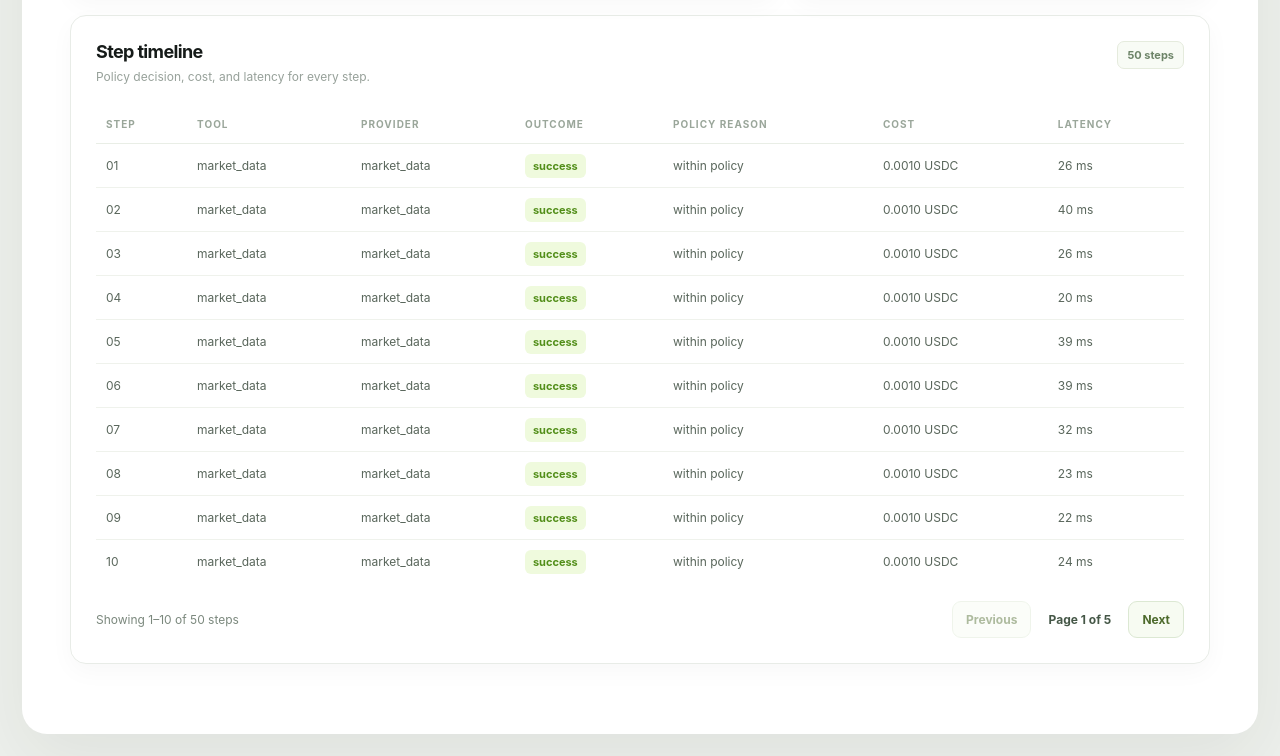
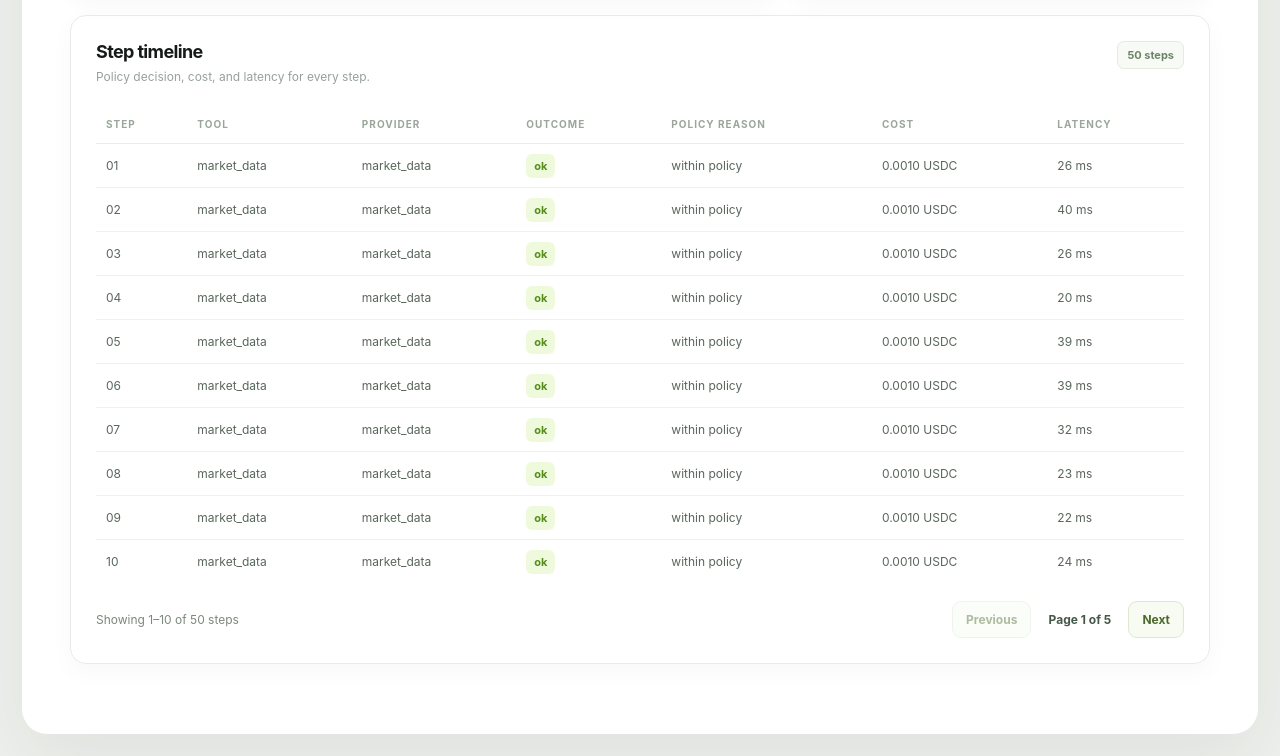
Before and after one commit to AnaCelia1827/hackathon-superteam, a website: page apps/dashboard/index.html in a window 1280 px wide. Shown: the part 1276-2032 px from the top of the page. Drawn offline with Linux system fonts and the light colour scheme; no server answers.

Commit message:
Unify StepRecord outcome vocabulary across contracts, runtime, ledger and dashboard
- Single StepRecord contract: drop the redundant step_record.schema.json
  (on-chain mirror is described by the canonical schema's comments instead).
- Adopt on-chain outcome vocabulary ok/error/timeout/denied everywhere;
  cache_hit is now a boolean only, never an outcome.
- Ledger parseStep/types, anchor-chain.ts outcome map {ok:0,error:1,timeout:2,denied:3},
  runtime emissions, runtime tests and dashboard fixtures/CSS updated in lockstep.
- Enforce cost=0 when cache_hit in the schema (mirrors CacheHitMustBeFree).

```diff
--- a/apps/dashboard/data/mock-50.json
+++ b/apps/dashboard/data/mock-50.json
@@ -26,7 +26,7 @@
       "step_index": 0,
       "tool": "market_data",
       "provider": "market_data",
-      "outcome": "success",
+      "outcome": "ok",
       "reason": "within_policy",
       "cost_usdc_base_units": 1000,
       "provider_latency_ms": 26,
@@ -42,7 +42,7 @@
       "step_index": 1,
       "tool": "market_data",
       "provider": "market_data",
-      "outcome": "success",
+      "outcome": "ok",
       "reason": "within_policy",
       "cost_usdc_base_units": 1000,
       "provider_latency_ms": 40,
@@ -58,7 +58,7 @@
       "step_index": 2,
       "tool": "market_data",
       "provider": "market_data",
-      "outcome": "success",
+      "outcome": "ok",
       "reason": "within_policy",
       "cost_usdc_base_units": 1000,
       "provider_latency_ms": 26,
@@ -74,7 +74,7 @@
       "step_index": 3,
       "tool": "market_data",
       "provider": "market_data",
-      "outcome": "success",
+      "outcome": "ok",
       "reason": "within_policy",
       "cost_usdc_base_units": 1000,
       "provider_latency_ms": 20,
@@ -90,7 +90,7 @@
       "step_index": 4,
       "tool": "market_data",
       "provider": "market_data",
-      "outcome": "success",
+      "outcome": "ok",
       "reason": "within_policy",
       "cost_usdc_base_units": 1000,
       "provider_latency_ms": 39,
@@ -106,7 +106,7 @@
       "step_index": 5,
       "tool": "market_data",
       "provider": "market_data",
-      "outcome": "success",
+      "outcome": "ok",
       "reason": "within_policy",
       "cost_usdc_base_units": 1000,
       "provider_latency_ms": 39,
@@ -122,7 +122,7 @@
       "step_index": 6,
       "tool": "market_data",
       "provider": "market_data",
-      "outcome": "success",
+      "outcome": "ok",
       "reason": "within_policy",
       "cost_usdc_base_units": 1000,
       "provider_latency_ms": 32,
@@ -138,7 +138,7 @@
       "step_index": 7,
       "tool": "market_data",
       "provider": "market_data",
-      "outcome": "success",
+      "outcome": "ok",
       "reason": "within_policy",
       "cost_usdc_base_units": 1000,
       "provider_latency_ms": 23,
@@ -154,7 +154,7 @@
       "step_index": 8,
       "tool": "market_data",
       "provider": "market_data",
-      "outcome": "success",
+      "outcome": "ok",
       "reason": "within_policy",
       "cost_usdc_base_units": 1000,
       "provider_latency_ms": 22,
@@ -170,7 +170,7 @@
       "step_index": 9,
       "tool": "market_data",
       "provider": "market_data",
-      "outcome": "success",
+      "outcome": "ok",
       "reason": "within_policy",
       "cost_usdc_base_units": 1000,
       "provider_latency_ms": 24,
@@ -186,7 +186,7 @@
       "step_index": 10,
       "tool": "market_data",
       "provider": "market_data",
-      "outcome": "success",
+      "outcome": "ok",
       "reason": "within_policy",
       "cost_usdc_base_units": 1000,
       "provider_latency_ms": 36,
@@ -202,7 +202,7 @@
       "step_index": 11,
       "tool": "market_data",
       "provider": "market_data",
-      "outcome": "success",
+      "outcome": "ok",
       "reason": "within_policy",
       "cost_usdc_base_units": 1000,
       "provider_latency_ms": 37,
@@ -218,7 +218,7 @@
       "step_index": 12,
       "tool": "market_data",
       "provider": "market_data",
-      "outcome": "success",
+      "outcome": "ok",
       "reason": "within_policy",
       "cost_usdc_base_units": 1000,
       "provider_latency_ms": 22,
@@ -234,7 +234,7 @@
       "step_index": 13,
       "tool": "market_data",
       "provider": "market_data",
-      "outcome": "success",
+      "outcome": "ok",
       "reason": "within_policy",
       "cost_usdc_base_units": 1000,
       "provider_latency_ms": 35,
@@ -250,7 +250,7 @@
       "step_index": 14,
       "tool": "market_data",
       "provider": "market_data",
-      "outcome": "success",
+      "outcome": "ok",
       "reason": "within_policy",
       "cost_usdc_base_units": 1000,
       "provider_latency_ms": 20,
@@ -266,7 +266,7 @@
       "step_index": 15,
       "tool": "market_data",
       "provider": "market_data",
-      "outcome": "success",
+      "outcome": "ok",
       "reason": "within_policy",
       "cost_usdc_base_units": 1000,
       "provider_latency_ms": 35,
@@ -282,7 +282,7 @@
       "step_index": 16,
       "tool": "market_data",
       "provider": "market_data",
-      "outcome": "success",
+      "outcome": "ok",
       "reason": "within_policy",
       "cost_usdc_base_units": 1000,
       "provider_latency_ms": 40,
@@ -298,7 +298,7 @@
       "step_index": 17,
       "tool": "market_data",
       "provider": "market_data",
-      "outcome": "success",
+      "outcome": "ok",
       "reason": "within_policy",
       "cost_usdc_base_units": 1000,
       "provider_latency_ms": 24,
@@ -314,7 +314,7 @@
       "step_index": 18,
       "tool": "market_data",
       "provider": "market_data",
-      "outcome": "success",
+      "outcome": "ok",
       "reason": "within_policy",
       "cost_usdc_base_units": 1000,
       "provider_latency_ms": 26,
@@ -330,7 +330,7 @@
       "step_index": 19,
       "tool": "market_data",
       "provider": "market_data",
-      "outcome": "success",
+      "outcome": "ok",
       "reason": "within_policy",
       "cost_usdc_base_units": 1000,
       "provider_latency_ms": 37,
@@ -346,7 +346,7 @@
       "step_index": 20,
       "tool": "news_search",
       "provider": "news",
-      "outcome": "success",
+      "outcome": "ok",
       "reason": "within_policy",
       "cost_usdc_base_units": 800,
       "provider_latency_ms": 50,
@@ -362,7 +362,7 @@
       "step_index": 21,
       "tool": "news_search",
       "provider": "news",
-      "outcome": "success",
+      "outcome": "ok",
       "reason": "within_policy",
       "cost_usdc_base_units": 800,
       "provider_latency_ms": 52,
@@ -378,7 +378,7 @@
       "step_index": 22,
       "tool": "news_search",
       "provider": "news",
-      "outcome": "success",
+      "outcome": "ok",
       "reason": "within_policy",
       "cost_usdc_base_units": 800,
       "provider_latency_ms": 49,
@@ -394,7 +394,7 @@
       "step_index": 23,
       "tool": "news_search",
       "provider": "news",
-      "outcome": "success",
+      "outcome": "ok",
       "reason": "within_policy",
       "cost_usdc_base_units": 800,
       "provider_latency_ms": 52,
@@ -410,7 +410,7 @@
       "step_index": 24,
       "tool": "news_search",
       "provider": "news",
-      "outcome": "success",
+      "outcome": "ok",
       "reason": "within_policy",
       "cost_usdc_base_units": 800,
       "provider_latency_ms": 44,
@@ -426,7 +426,7 @@
       "step_index": 25,
       "tool": "news_search",
       "provider": "news",
-      "outcome": "success",
+      "outcome": "ok",
       "reason": "within_policy",
       "cost_usdc_base_units": 800,
       "provider_latency_ms": 30,
@@ -442,7 +442,7 @@
       "step_index": 26,
       "tool": "news_search",
       "provider": "news",
-      "outcome": "success",
+      "outcome": "ok",
       "reason": "within_policy",
       "cost_usdc_base_units": 800,
       "provider_latency_ms": 65,
@@ -458,7 +458,7 @@
       "step_index": 27,
       "tool": "news_search",
       "provider": "news",
-      "outcome": "success",
+      "outcome": "ok",
       "reason": "within_policy",
       "cost_usdc_base_units": 800,
       "provider_latency_ms": 36,
@@ -474,7 +474,7 @@
       "step_index": 28,
       "tool": "news_search",
       "provider": "news",
-      "outcome": "success",
+      "outcome": "ok",
       "reason": "within_policy",
       "cost_usdc_base_units": 800,
       "provider_latency_ms": 37,
@@ -490,7 +490,7 @@
       "step_index": 29,
       "tool": "news_search",
       "provider": "news",
-      "outcome": "success",
+      "outcome": "ok",
       "reason": "within_policy",
       "cost_usdc_base_units": 800,
       "provider_latency_ms": 61,
@@ -506,7 +506,7 @@
       "step_index": 30,
       "tool": "inference",
       "provider": "inference",
-      "outcome": "success",
+      "outcome": "ok",
       "reason": "within_policy",
       "cost_usdc_base_units": 2000,
       "provider_latency_ms": 95,
@@ -522,7 +522,7 @@
       "step_index": 31,
       "tool": "inference",
       "provider": "inference",
-      "outcome": "success",
+      "outcome": "ok",
       "reason": "within_policy",
       "cost_usdc_base_units": 2000,
       "provider_latency_ms": 101,
@@ -538,7 +538,7 @@
       "step_index": 32,
       "tool": "inference",
       "provider": "inference",
-      "outcome": "success",
+      "outcome": "ok",
       "reason": "within_policy",
       "cost_usdc_base_units": 2000,
       "provider_latency_ms": 82,
@@ -554,7 +554,7 @@
       "step_index": 33,
       "tool": "inference",
       "provider": "inference",
-      "outcome": "success",
+      "outcome": "ok",
       "reason": "within_policy",
       "cost_usdc_base_units": 2000,
       "provider_latency_ms": 118,
@@ -570,7 +570,7 @@
       "step_index": 34,
       "tool": "inference",
       "provider": "inference",
-      "outcome": "success",
+      "outcome": "ok",
       "reason": "within_policy",
       "cost_usdc_base_units": 2000,
       "provider_latency_ms": 97,
@@ -586,7 +586,7 @@
       "step_index": 35,
       "tool": "inference",
       "provider": "inference",
-      "outcome": "success",
+      "outcome": "ok",
       "reason": "within_policy",
       "cost_usdc_base_units": 2000,
       "provider_latency_ms": 139,
@@ -602,7 +602,7 @@
       "step_index": 36,
       "tool": "inference",
       "provider": "inference",
-      "outcome": "success",
+      "outcome": "ok",
       "reason": "within_policy",
       "cost_usdc_base_units": 2000,
       "provider_latency_ms": 128,
@@ -618,7 +618,7 @@
       "step_index": 37,
       "tool": "inference",
       "provider": "inference",
-      "outcome": "success",
+      "outcome": "ok",
       "reason": "within_policy",
       "cost_usdc_base_units": 2000,
       "provider_latency_ms": 121,
@@ -634,7 +634,7 @@
       "step_index": 38,
       "tool": "inference",
       "provider": "inference",
-      "outcome": "success",
+      "outcome": "ok",
       "reason": "within_policy",
       "cost_usdc_base_units": 2000,
       "provider_latency_ms": 91,
@@ -650,7 +650,7 @@
       "step_index": 39,
       "tool": "inference",
       "provider": "inference",
-      "outcome": "success",
+      "outcome": "ok",
       "reason": "within_policy",
       "cost_usdc_base_units": 2000,
       "provider_latency_ms": 95,
@@ -666,7 +666,7 @@
       "step_index": 40,
       "tool": "inference",
       "provider": "inference",
-      "outcome": "success",
+      "outcome": "ok",
       "reason": "within_policy",
       "cost_usdc_base_units": 2000,
       "provider_latency_ms": 82,
@@ -682,7 +682,7 @@
       "step_index": 41,
       "tool": "inference",
       "provider": "inference",
-      "outcome": "success",
+      "outcome": "ok",
       "reason": "within_policy",
       "cost_usdc_base_units": 2000,
       "provider_latency_ms": 121,
@@ -698,7 +698,7 @@
       "step_index": 42,
       "tool": "inference",
       "provider": "inference",
-      "outcome": "success",
+      "outcome": "ok",
       "reason": "within_policy",
       "cost_usdc_base_units": 2000,
       "provider_latency_ms": 99,
@@ -714,7 +714,7 @@
       "step_index": 43,
       "tool": "inference",
       "provider": "inference",
-      "outcome": "success",
+      "outcome": "ok",
       "reason": "within_policy",
       "cost_usdc_base_units": 2000,
       "provider_latency_ms": 82,
@@ -730,7 +730,7 @@
       "step_index": 44,
       "tool": "inference",
       "provider": "inference",
-      "outcome": "success",
+      "outcome": "ok",
       "reason": "within_policy",
       "cost_usdc_base_units": 2000,
       "provider_latency_ms": 121,
@@ -746,7 +746,7 @@
       "step_index": 45,
       "tool": "coordination",
       "provider": "internal",
-      "outcome": "success",
+      "outcome": "ok",
       "reason": "within_policy",
       "cost_usdc_base_units": 0,
       "provider_latency_ms": 2,
@@ -762,7 +762,7 @@
       "step_index": 46,
       "tool": "coordination",
       "provider": "internal",
-      "outcome": "success",
+      "outcome": "ok",
       "reason": "within_policy",
       "cost_usdc_base_units": 0,
       "provider_latency_ms": 2,
@@ -778,7 +778,7 @@
       "step_index": 47,
       "tool": "coordination",
       "provider": "internal",
-      "outcome": "success",
+      "outcome": "ok",
       "reason": "within_policy",
       "cost_usdc_base_units": 0,
       "provider_latency_ms": 1,
@@ -794,7 +794,7 @@
       "step_index": 48,
       "tool": "coordination",
       "provider": "internal",
-      "outcome": "success",
+      "outcome": "ok",
       "reason": "within_policy",
       "cost_usdc_base_units": 0,
       "provider_latency_ms": 2,
@@ -810,7 +810,7 @@
       "step_index": 49,
       "tool": "coordination",
       "provider": "internal",
-      "outcome": "success",
+      "outcome": "ok",
       "reason": "within_policy",
       "cost_usdc_base_units": 0,
       "provider_latency_ms": 3,
--- a/apps/dashboard/data/settled-sandbox.json
+++ b/apps/dashboard/data/settled-sandbox.json
@@ -21,8 +21,8 @@
     "retry_count": 0
   },
   "events": [
-    {"version": 1, "session_id": "4Vnh3sjFFBVnLY3eZfZoTT2SvueETxpCs1KcVvwKJsMY", "step_index": 0, "tool": "MPP voucher", "provider": "market_data", "outcome": "success", "reason": "voucher_committed", "cost_usdc_base_units": 1250, "provider_latency_ms": null, "looprail_overhead_ms": null, "cache_hit": false, "retry_count": 0, "retry_backoff_ms": 0, "occurred_at": null},
-    {"version": 1, "session_id": "4Vnh3sjFFBVnLY3eZfZoTT2SvueETxpCs1KcVvwKJsMY", "step_index": 1, "tool": "MPP voucher", "provider": "market_data", "outcome": "success", "reason": "voucher_committed", "cost_usdc_base_units": 750, "provider_latency_ms": null, "looprail_overhead_ms": null, "cache_hit": false, "retry_count": 0, "retry_backoff_ms": 0, "occurred_at": null}
+    {"version": 1, "session_id": "4Vnh3sjFFBVnLY3eZfZoTT2SvueETxpCs1KcVvwKJsMY", "step_index": 0, "tool": "MPP voucher", "provider": "market_data", "outcome": "ok", "reason": "voucher_committed", "cost_usdc_base_units": 1250, "provider_latency_ms": null, "looprail_overhead_ms": null, "cache_hit": false, "retry_count": 0, "retry_backoff_ms": 0, "occurred_at": null},
+    {"version": 1, "session_id": "4Vnh3sjFFBVnLY3eZfZoTT2SvueETxpCs1KcVvwKJsMY", "step_index": 1, "tool": "MPP voucher", "provider": "market_data", "outcome": "ok", "reason": "voucher_committed", "cost_usdc_base_units": 750, "provider_latency_ms": null, "looprail_overhead_ms": null, "cache_hit": false, "retry_count": 0, "retry_backoff_ms": 0, "occurred_at": null}
   ],
   "receipts": [
     {"provider": "market_data", "provider_id": "market_data", "channel_id": "4Vnh3sjFFBVnLY3eZfZoTT2SvueETxpCs1KcVvwKJsMY", "usdc_deposited": 60000, "usdc_spent": 2000, "usdc_refunded": 58000, "settlements": 1, "signature": "4Nsp59i3xDohh2ZiTkXWjmwDaZY2x4TY2rua5HwZj9G8ARSy2ioh7iERS3NyGZF43np72BXpisnNs6NHV9z4HtRc", "simulated": false, "network": "surfpool-sandbox", "confirmation_status": "finalized", "slot": 454713702}
--- a/apps/dashboard/styles.css
+++ b/apps/dashboard/styles.css
@@ -95,8 +95,8 @@ th { padding: 13px 10px; border-bottom: 1px solid #e9eee6; color: #9aa69a; font-
 td { padding: 14px 10px; border-bottom: 1px solid #eff2ec; color: #59665b; }
 tr:last-child td { border-bottom: 0; }
 .outcome { padding: 5px 8px; border-radius: 6px; font-size: 11px; font-weight: 700; }
-.outcome.success { background: #effadd; color: #528e19; }
-.outcome.error, .outcome.denied { background: #fff0e8; color: #b46a42; }
+.outcome.ok { background: #effadd; color: #528e19; }
+.outcome.error, .outcome.denied, .outcome.timeout { background: #fff0e8; color: #b46a42; }
 .table-pagination { display: flex; justify-content: space-between; align-items: center; gap: 12px; padding-top: 18px; color: #7b887d; font-size: 12px; }
 .pagination-actions { display: flex; align-items: center; gap: 11px; }
 .pagination-actions button { border-color: #dce8d3; background: #f7fbf2; color: #4c692b; cursor: pointer; }
@@ -138,8 +138,8 @@ html[data-theme="dark"] .highlight-panel h2 { color: #161b19; }
 html[data-theme="dark"] .bar-track { background: #324039; }
 html[data-theme="dark"] dl div, html[data-theme="dark"] th, html[data-theme="dark"] td { border-color: #2d3b32; }
 html[data-theme="dark"] th { color: #a8b8aa; }
-html[data-theme="dark"] .outcome.success { background: #29442a; color: #c0f19b; }
-html[data-theme="dark"] .outcome.error, html[data-theme="dark"] .outcome.denied { background: #4b322b; color: #f3b092; }
+html[data-theme="dark"] .outcome.ok { background: #29442a; color: #c0f19b; }
+html[data-theme="dark"] .outcome.error, html[data-theme="dark"] .outcome.denied, html[data-theme="dark"] .outcome.timeout { background: #4b322b; color: #f3b092; }
 html[data-theme="dark"] .pagination-actions span { color: #d1dfd1; }
 @media (max-width: 1050px) {
   .site-header { padding: 18px 28px; }
--- a/apps/ledger/src/anchor-chain.ts
+++ b/apps/ledger/src/anchor-chain.ts
@@ -55,7 +55,7 @@ export async function anchorChainFromEnv(): Promise<ChainPort> {
       const tool = input.tools.indexOf(step.tool);
       const provider = input.providers.indexOf(step.provider);
       if (tool < 0 || provider < 0) throw new Error("Unknown tool or provider");
-      const outcome = { success: 0, error: 1, denied: 3, cache_hit: 0 }[step.outcome];
+      const outcome = { ok: 0, error: 1, timeout: 2, denied: 3 }[step.outcome];
       return (erProgram.methods as any)
         .recordStep(owner.publicKey, [...Buffer.from(input.session_id, "hex")], step.step_index, tool, provider, new anchor.BN(step.cost_usdc_base_units), step.provider_latency_ms, outcome, step.cache_hit)
         .accounts({ authority: authority.publicKey, session: pda(address) }).rpc();
--- a/apps/ledger/src/ledger.ts
+++ b/apps/ledger/src/ledger.ts
@@ -33,7 +33,7 @@ export function parseOpen(value: unknown): OpenSession {
 export function parseStep(value: unknown, sessionId: string): Step {
   if (!object(value) || value.version !== 1 || value.session_id !== sessionId ||
       !integer(value.step_index, 0xffffffff) || !str(value.tool) || !str(value.provider) ||
-      !["success", "error", "denied", "cache_hit"].includes(String(value.outcome)) ||
+      !["ok", "error", "timeout", "denied"].includes(String(value.outcome)) ||
       !integer(value.cost_usdc_base_units) || !integer(value.provider_latency_ms, 0xffffffff) ||
       !(value.looprail_overhead_ms === null || integer(value.looprail_overhead_ms, 0xffffffff)) ||
       typeof value.cache_hit !== "boolean" || !str(value.occurred_at) ||
--- a/apps/ledger/src/types.ts
+++ b/apps/ledger/src/types.ts
@@ -4,7 +4,7 @@ export type Step = {
   step_index: number;
   tool: string;
   provider: string;
-  outcome: "success" | "error" | "denied" | "cache_hit";
+  outcome: "ok" | "error" | "timeout" | "denied";
   cost_usdc_base_units: number;
   provider_latency_ms: number;
   looprail_overhead_ms: number | null;
--- a/packages/contracts/examples/step-record.example.json
+++ b/packages/contracts/examples/step-record.example.json
@@ -4,7 +4,7 @@
   "step_index": 0,
   "tool": "market_data",
   "provider": "market_data",
-  "outcome": "success",
+  "outcome": "ok",
   "reason": "within_policy",
   "cost_usdc_base_units": 1000,
   "provider_latency_ms": 26,
```
Also changed, not shown: apps/dashboard/data/replay-50.json (+50 -50 lines), apps/ledger/test/ledger.test.ts (+1 -1 lines), packages/contracts/examples/step_record.example.json (deleted, +0 -13 lines), packages/contracts/step-record.schema.json (+11 -2 lines), packages/contracts/step_record.schema.json (deleted, +0 -115 lines), 2 other files.
